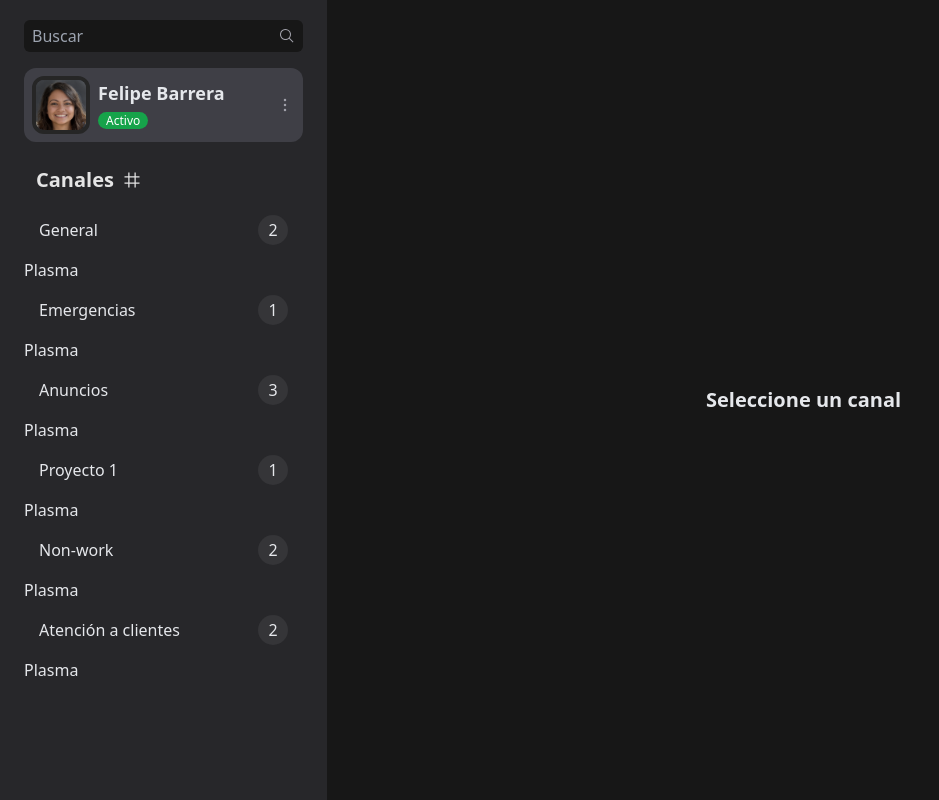
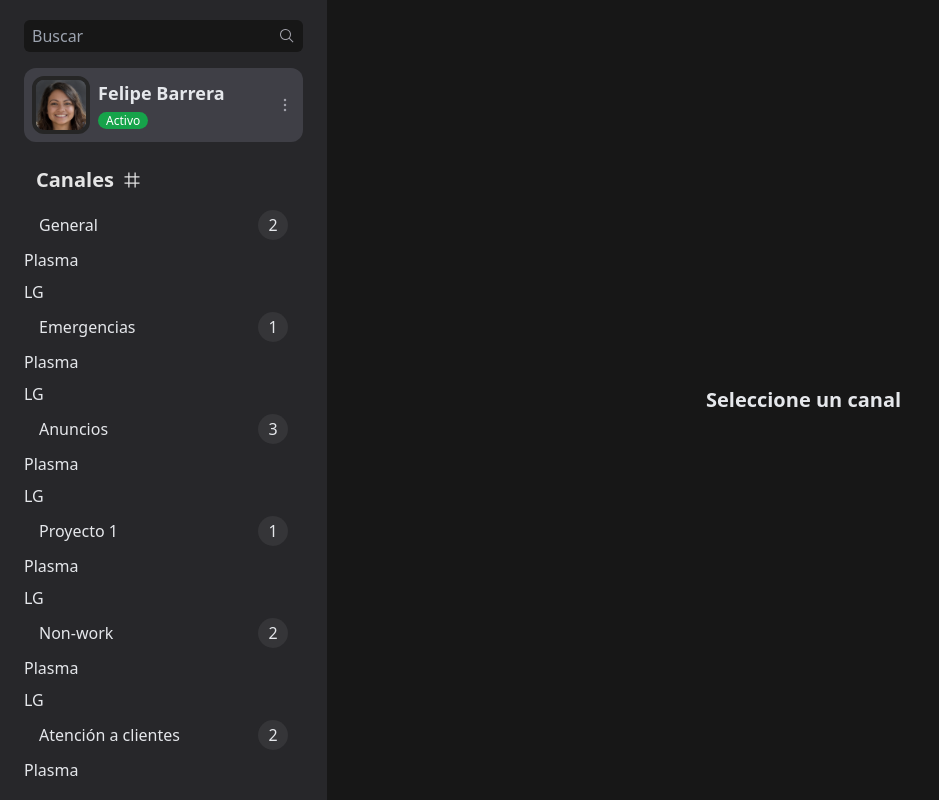
Before and after one commit to felipeBarrera1309/Chat-with-pinia-vue3, a Vue app: page / in a window 1280 px wide. Shown: the whole page, without its empty margins (0-939 px from the left). Built offline with nearby package versions, Linux system fonts and the light colour scheme.

Commit message:
marca lG agregada

```diff
--- a/src/components/ChatItem.vue
+++ b/src/components/ChatItem.vue
@@ -7,6 +7,7 @@
       <div class="badge" v-if="messages">{{ messages }}</div>
     </router-link>
     <p>{{ 'Plasma' }}</p>
+    <p>{{ 'LG' }}</p>
 </template>
 
 
```
